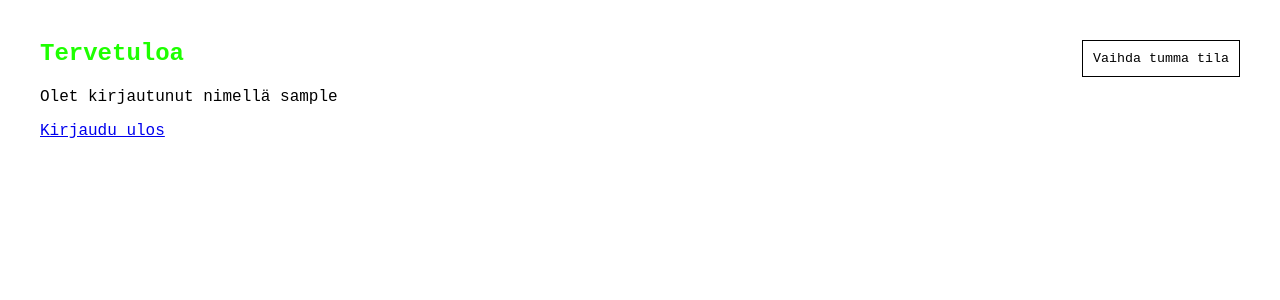
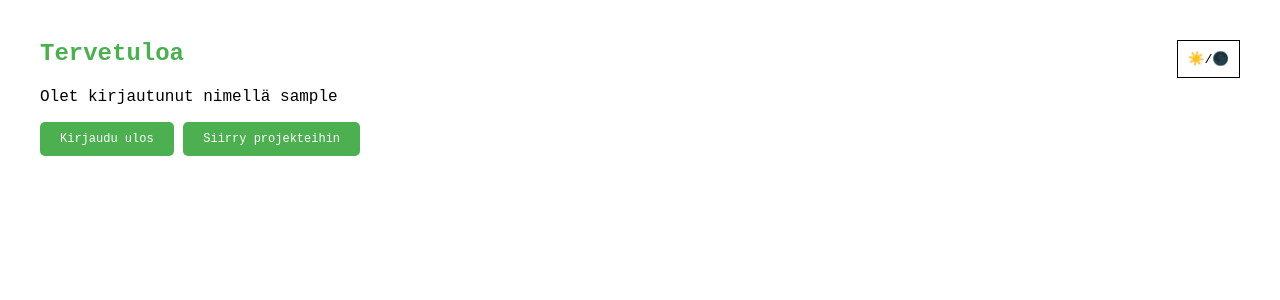
Before and after one commit to attepajula/Web-tietokanta, a Flask app: page / in a window 1280 px wide. Shown: the top 300 px of the page. Run offline with Flask 3, Linux system fonts and the light colour scheme; the visitor is signed in with stand-in values (Sample User, id 1).

Commit message:
Styles modified and project link added.

```diff
--- a/templates/index.html
+++ b/templates/index.html
@@ -5,6 +5,18 @@
     <meta name="viewport" content="width=device-width, initial-scale=1.0">
     <title>Tervetuloa</title>
     <style>
+        a.submit-link {
+            display: inline-block;
+            padding: 10px 20px;
+            font-size: 12px;
+            text-align: center;
+            text-decoration: none;
+            background-color: #4CAF50; /* Vihreä väri */
+            color: white;
+            border: none;
+            border-radius: 5px;
+            cursor: pointer;
+        }
         body {
             font-family: 'Courier New', monospace;
             margin: 40px;
@@ -22,11 +34,11 @@
 
 
         h1 {
-            color: rgb(30, 255, 0);
+            color: #4CAF50;
             overflow: hidden;
             white-space: nowrap;
             margin: 0 auto;
-            border-right: .70em solid rgb(30, 255, 0);
+            border-right: .70em solid #4CAF50;
             font-size: 24px;
             display: inline-block;
             animation:
@@ -49,7 +61,7 @@
                 border-color: transparent;
             }
             50% {
-                border-color: rgb(30, 255, 0);
+                border-color: #4CAF50;
             }
         }
 
@@ -82,18 +94,19 @@
 
     {% if session.username %}
         <p>Olet kirjautunut nimellä {{ session.username }}</p>
-        <a href="/logout">Kirjaudu ulos</a>
+        <a href="/logout" class="submit-link">Kirjaudu ulos</a>
+        <a href="/projects" class="submit-link">Siirry projekteihin</a>
     {% else %}
+        </p><a href="/signup" class="submit-link">Siirry rekisteröitymiseen</a>
         <form action="/login" method="POST">
             <p>Tunnus:<br>
             <input type="text" name="username"></p>
             <p>Salasana:<br>
             <input type="password" name="password"></p>
             <input type="submit" value="Kirjaudu">
-            <a href="/signup">Siirry rekisteröitymiseen</a>
         </form>
     {% endif %}
-    <button class="toggle-btn" onclick="toggleDarkMode()">Vaihda tumma tila</button>
+    <button class="toggle-btn" onclick="toggleDarkMode()">☀️/🌑</button>
     <script>
         function toggleDarkMode() {
             const body = document.body;
```
